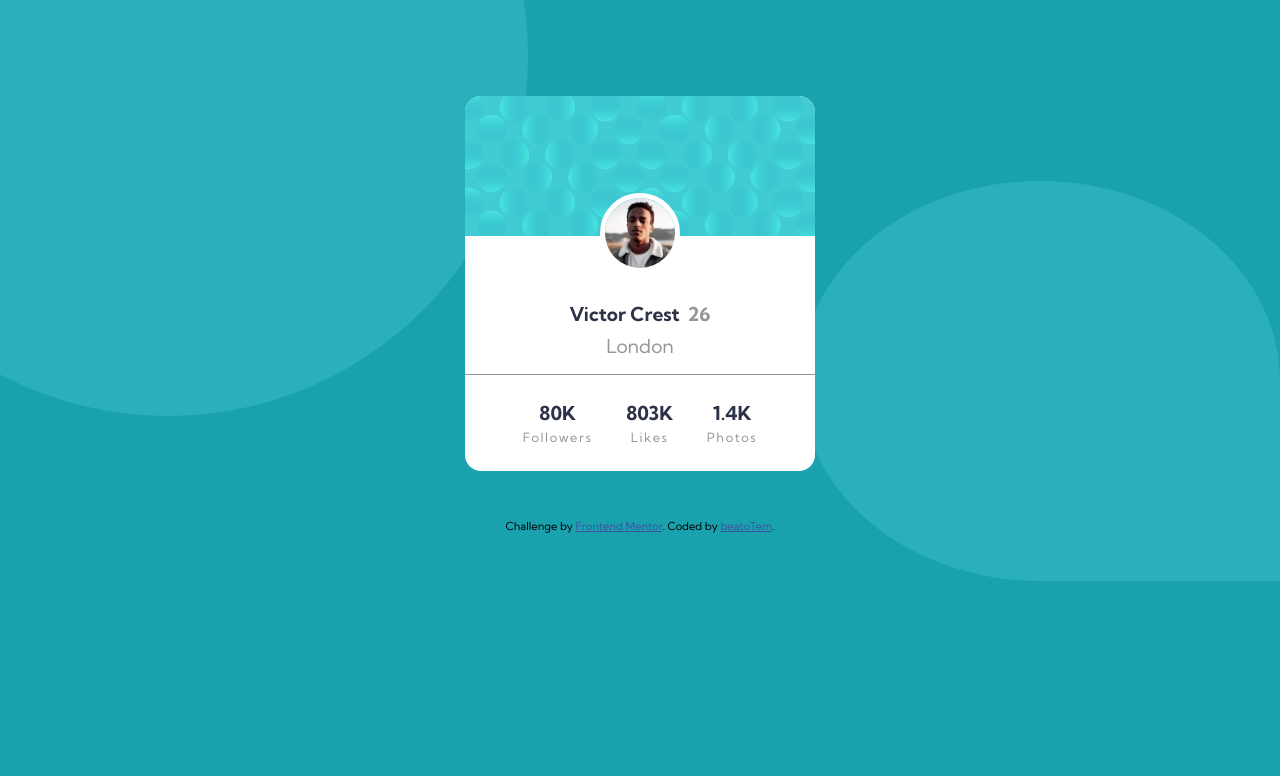
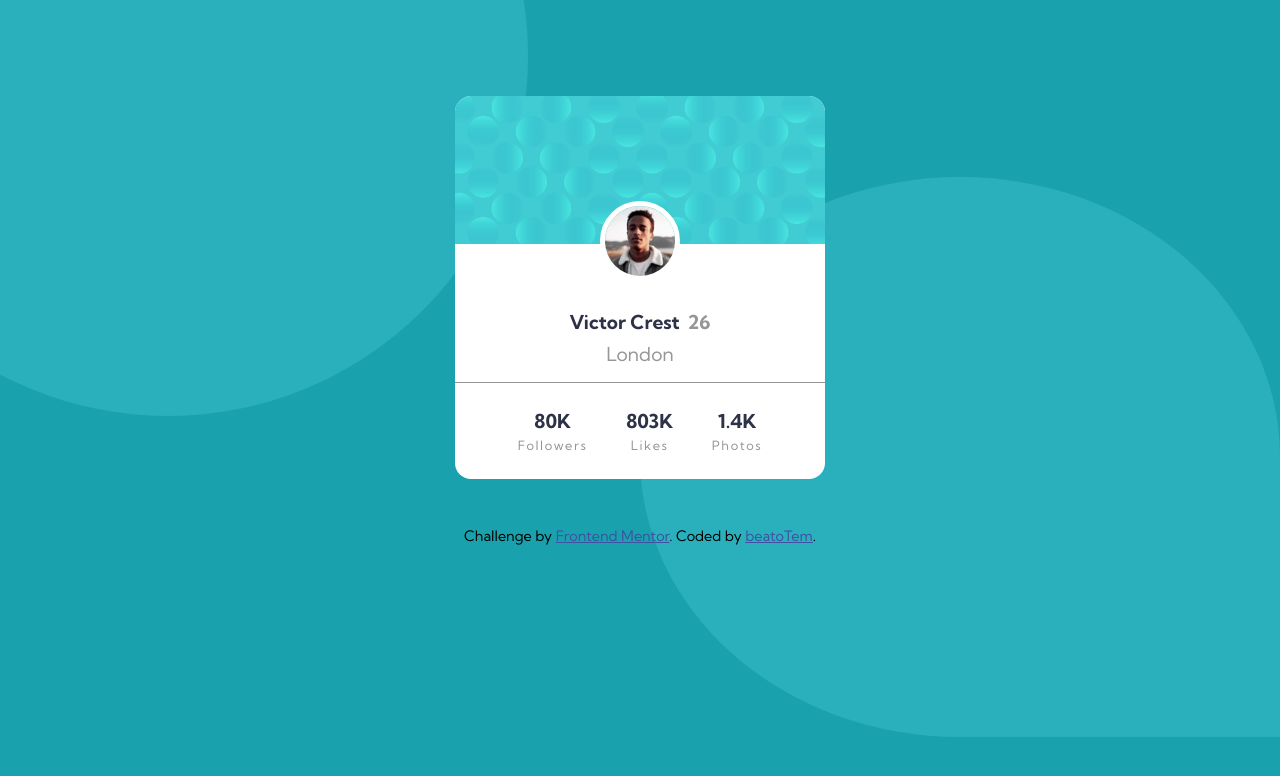
Before and after one commit to iamlearner0/Profile-card-component, a plain HTML site: page index.html in a window 1280 px wide. Drawn offline with Linux system fonts and the light colour scheme.

Commit message:
size correction for desktop view

```diff
--- a/styles.css
+++ b/styles.css
@@ -11,7 +11,6 @@ body {
   font-size: 1.2rem;
   background-color: hsl(185, 75%, 39%);
   position: relative;
-  /* max-width: 1440px; */
   max-width: 100vw;
 }
 
@@ -27,11 +26,11 @@ body {
 }
 
 .bottom-right {
-  width: 30rem;
-  height: 25rem;
+  width: 40rem;
+  height: 35rem;
   z-index: -999;
   position: absolute;
-  bottom: -3rem;
+  bottom: -12rem;
   right: 0;
   /* transform: translate(-50%, -50%); */
   border-radius: 50% 50% 0 50%;
@@ -41,7 +40,7 @@ body {
 .container {
   background-color: #fff;
   width: 70%;
-  max-width: 350px;
+  max-width: 370px;
   margin: 6rem auto 3rem;
   border-radius: 1rem;
 }
@@ -110,7 +109,7 @@ body {
 }
 
 .attribution {
-  font-size: 11px;
+  font-size: 0.9rem;
   text-align: center;
 }
 .attribution a {
```
Also changed, not shown: 1 other file.
